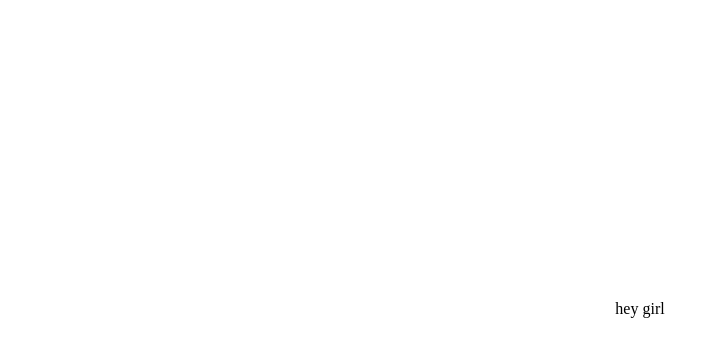
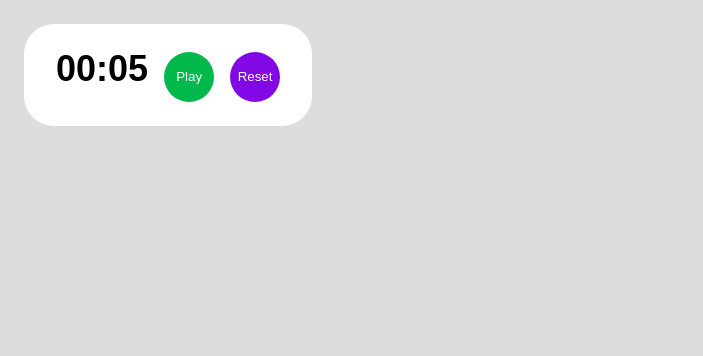
Before and after one commit to ianflynnwork/25-5-timer, a React (Create React App) app: page / in a window 1280 px wide. Shown: the top 356 px of the page, without its empty margins (0-703 px from the left). Built offline with nearby package versions, Linux system fonts and the light colour scheme.

Commit message:
useInterval addition

```diff
--- a/src/App.js
+++ b/src/App.js
@@ -3,8 +3,7 @@ import Timer from "./Timer";
 function App() {
   return (
     <div>
-        <Timer
-        countdownTimestampMs={1943673600000}/>
+        <Timer/>
     </div>
   );
 }
--- a/src/Timer.js
+++ b/src/Timer.js
@@ -1,9 +1,45 @@
+import { useState } from "react";
+import useInterval from "./hooks/useInterval";
 
 const Timer = () => {
+    const [remainingTime, setRemainingTime] = useState(5)
 
+
+    function handlePlay(){
+        if(remainingTime == 0) return;
+        useInterval(() => {
+            setRemainingTime(remainingTime - 1);
+          }, 1000);
+    }
+    function handleReset(){
+
+    }
+    function getMinutes(){
+        const minutes =Math.floor(remainingTime / 60);
+        return padWithZeros(minutes);
+    }
+    function getSeconds(){
+        const seconds = remainingTime % 60;
+        return padWithZeros(seconds);
+    }
+    function padWithZeros(number){
+        const numberString = number.toString();
+        if(numberString.length >= 2){
+            return numberString;
+        }
+        return '0'.repeat(2 - numberString.length) + number;
+    }
     return(
-        <div>
-            hey girl
+        <div className="timer">
+            <span className="timer__part timer__part--minutes" >{getMinutes()}</span>
+            <span className="timer__part">:</span>
+            <span className="timer__part timer__part--seconds">{getSeconds()}</span>
+            <button type="button" className="timer__btn timer__btn--control timer__btn--start" onClick={handlePlay}>
+                Play
+            </button>
+            <button type="button" className="timer__btn timer__btn--control timer__btn--reset">
+                Reset
+            </button>
         </div>
     )
 
--- /dev/null
+++ b/src/hooks/useInterval.js
@@ -0,0 +1,23 @@
+import React, { useState, useEffect, useRef } from 'react';
+
+function useInterval(callback, delay) {
+    const savedCallback = useRef();
+
+    // Remember the latest callback.
+    useEffect(() => {
+      savedCallback.current = callback;
+    }, [callback]);
+
+    // Set up the interval.
+    useEffect(() => {
+      function tick() {
+        savedCallback.current();
+      }
+      if (delay !== null) {
+        let id = setInterval(tick, delay);
+        return () => clearInterval(id);
+      }
+    }, [delay]);
+}
+
+export default useInterval;
--- a/src/index.css
+++ b/src/index.css
@@ -1,4 +1,32 @@
 body {
-  text-align: center;
-  margin-top: 300px;
+  background-color: #dddddd;
+  margin: 24px;
 }
+
+.timer{
+  font-family: sans-serif;
+  display: inline-block;
+  padding: 24px 32px;
+  border-radius: 30px;
+  background: white;
+}
+.timer__part{
+  font-size: 36px;
+  font-weight: bold;
+}
+.timer__btn{
+  width: 50px;
+  height: 50px;
+  margin-left: 16px;
+  border-radius: 50%;
+  border: none;
+  color: white;
+  background: #8208e6;
+  cursor: pointer;
+}
+.timer__btn--start{
+  background: #00b84c;
+}
+.timer__btn--stop{
+  background: #ff0256;
+}
```
